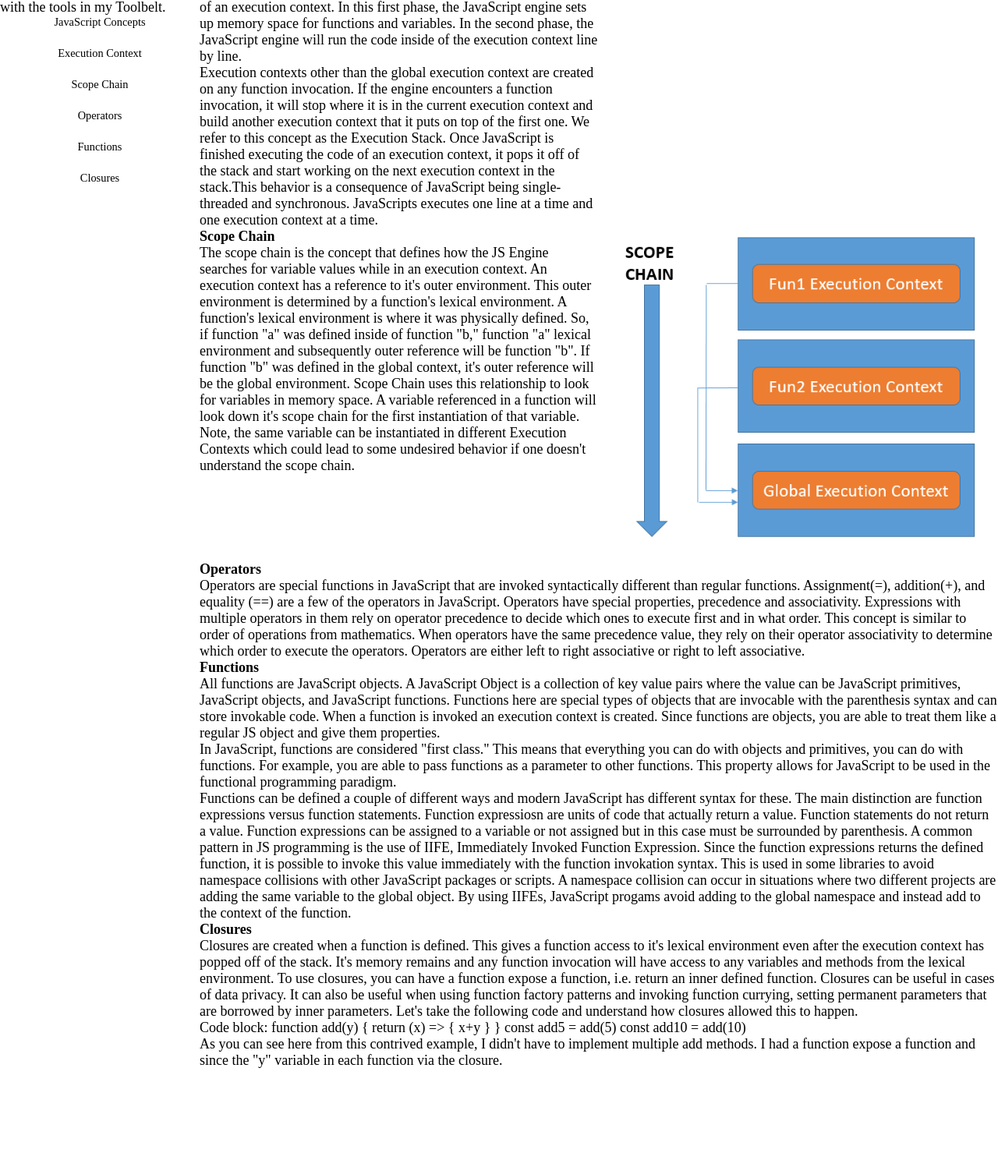
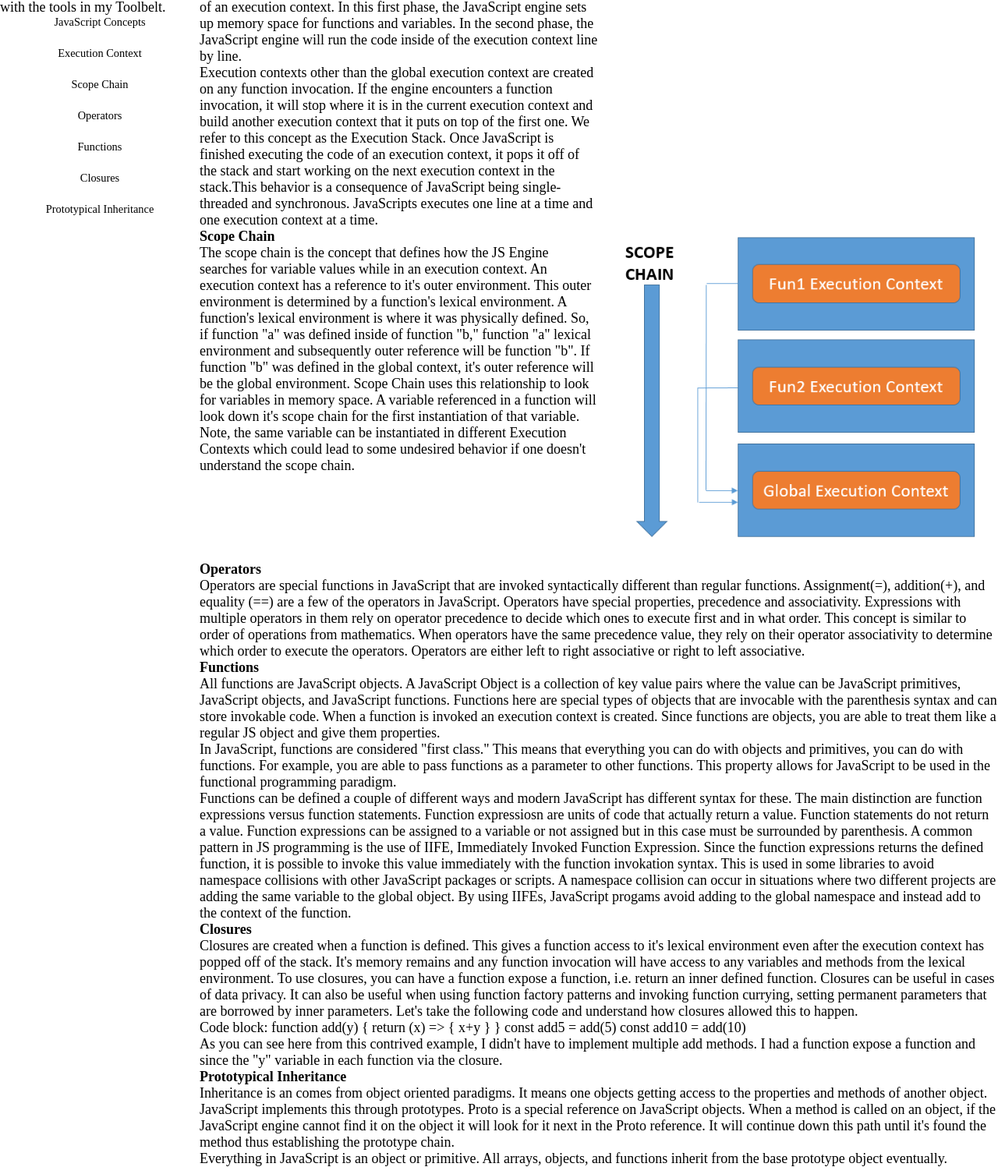
Before and after one commit to varunbhoopalam/varunbhoopalam.github.io, a plain HTML site: page index.html in a window 1280 px wide. Shown: the part 253-1750 px from the top of the page at 78% size. Before the commit the page ends 1624 px from the top, so only its background shows below. Drawn offline with Linux system fonts and the light colour scheme.

Commit message:
prototypes

```diff
--- a/index.html
+++ b/index.html
@@ -27,6 +27,9 @@
                 </li>
                 <li>
                     Closures
+                </li>
+                <li>
+                    Prototypical Inheritance
                 </li>
             </ul>
         </div>
@@ -114,6 +117,18 @@
                         </p>
                     </div>
                 </li>
+                <li>
+                    <div>
+                        <h2>
+                            Prototypical Inheritance
+                        </h2>
+                        <p>
+                            Inheritance is an comes from object oriented paradigms. It means one objects getting access to the properties and methods of another object. JavaScript implements this through prototypes. Proto is a special reference on JavaScript objects. When a method is called on an object, if the JavaScript engine cannot find it on the object it will look for it next in the Proto reference. It will continue down this path until it's found the method thus establishing the prototype chain.
+                            <br>
+                            Everything in JavaScript is an object or primitive. All arrays, objects, and functions inherit from the base prototype object eventually.
+                        </p>
+                    </div>
+                </li>
             </ul>
         </div>
     </div>
```
